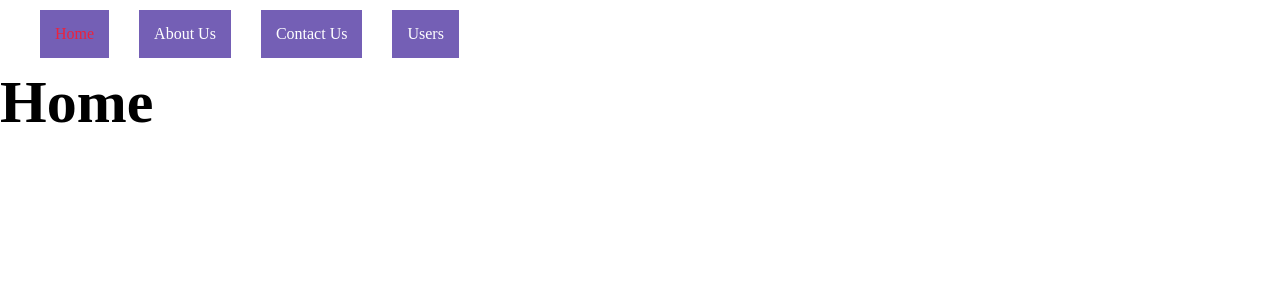
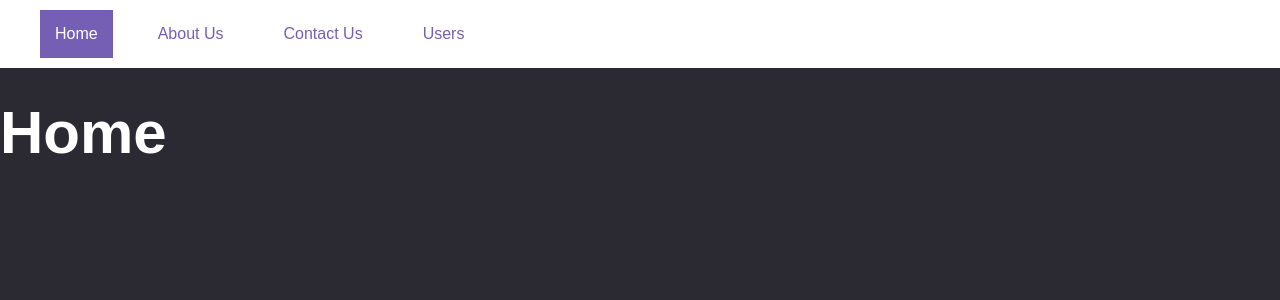
Before and after one commit to majiyd/React-Router-Redux-Context, a React (Create React App) app: page / in a window 1280 px wide. Shown: the top 300 px of the page. Built offline with nearby package versions, Linux system fonts and the light colour scheme.

Commit message:
done styling nav menu

```diff
--- a/src/components/AppRouter.js
+++ b/src/components/AppRouter.js
@@ -17,17 +17,17 @@ export default class AppRouter extends React.Component {
     return (
       <Router >
 				<nav className={styles.nav}>
-					<li className={styles.link}>
-						<NavLink exact activeClassName={styles.active}  to="/">Home</NavLink>
+					<li >
+						<NavLink className={styles.link} exact activeClassName={styles.active}  to="/">Home</NavLink>
 					</li>
-					<li className={styles.link}>
-						<NavLink activeClassName={styles.active}  to="/About/">About Us</NavLink>
+					<li >
+						<NavLink className={styles.link} activeClassName={styles.active}  to="/About/">About Us</NavLink>
 					</li>
-					<li className={styles.link}>
-						<NavLink activeClassName={styles.active} to="/Contact/">Contact Us</NavLink>
+					<li >
+						<NavLink className={styles.link} activeClassName={styles.active} to="/Contact/">Contact Us</NavLink>
 					</li>
-					<li className={styles.link}>
-						<NavLink activeClassName={styles.active}  to="/Users/">Users</NavLink>
+					<li >
+						<NavLink className={styles.link} activeClassName={styles.active}  to="/Users/">Users</NavLink>
 					</li>
 				</nav>
 
--- a/src/reset.css
+++ b/src/reset.css
@@ -3,7 +3,12 @@
   margin: 0;
   box-sizing: border-box;
   text-decoration: none;
+  font-family:  'Arial Narrow Bold', sans-serif
 }
 a{
   color: inherit;
 }
+body{
+  background-color: #2b2931;
+  color: white;
+}
--- a/src/styles/Nav.module.css
+++ b/src/styles/Nav.module.css
@@ -2,15 +2,18 @@
   display: flex;
   list-style-type: none;
   padding: 10px;
+  flex-grow: 1;
+  background-color: white;
+  margin-bottom: 30px;
 }
 .link{
-  color: white;
+  color:#745fb5;
   padding: 15px 15px;
-  background-color: #745fb5;
+
   display: block;
   margin-left: 30px;
 }
 .active{
-  /* color: #34425a; */
-  color: #ec223d;
+  color: white;
+  background-color: #745fb5;
 }
```
